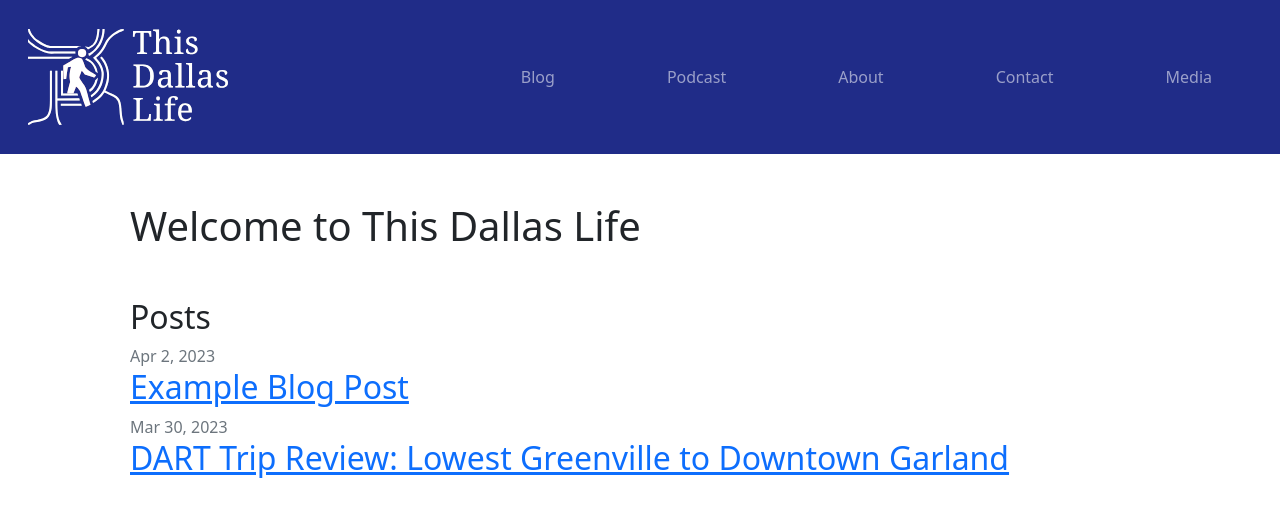
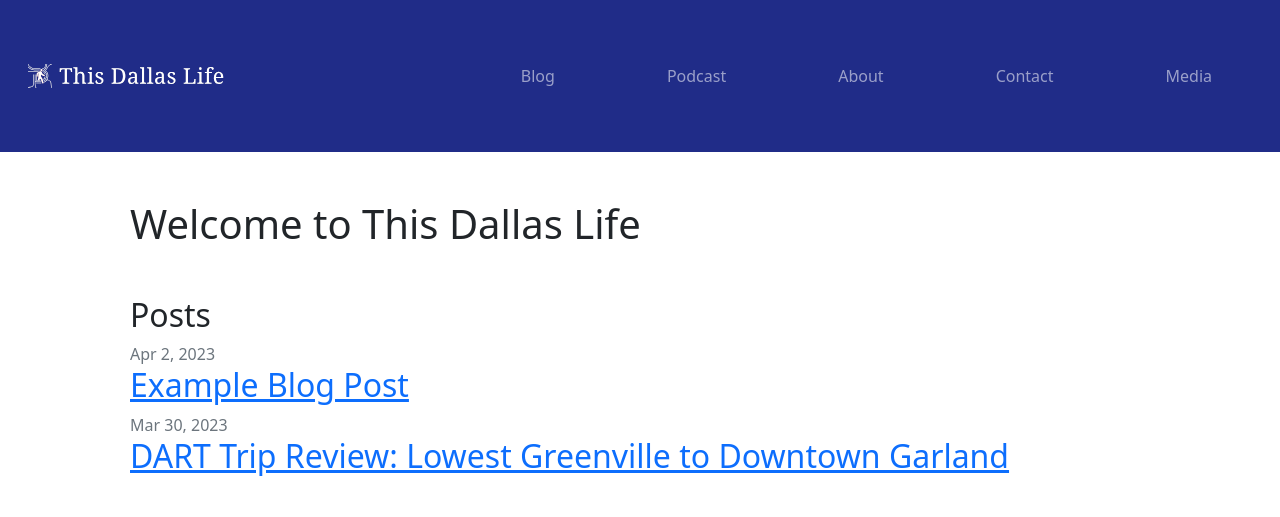
Before and after one commit to DallasUrbanists/dallasurbanists.com, a Jekyll site: the page built from index.html, in a window 1280 px wide. Shown: the top 517 px of the page. Built offline with Jekyll 4.4.1, drawn with Linux system fonts in a browser that asks for light colours.

Commit message:
Replace compact logo and wordmark with inline logo and wordmark

```diff
--- a/_includes/nav.html
+++ b/_includes/nav.html
@@ -1,7 +1,7 @@
 <nav class="navbar navbar-expand-lg bg-primary" data-bs-theme="dark">
     <div class="container-fluid">
         <a class="navbar-brand" href="{{ "/" | relative_url }}">
-            <img class="m-3" src="{{ "/assets/compact-logo-and-wordmark-white.svg" | relative_url }}" alt="This Dallas Life" width="200">
+            <img class="m-3" src="{{ "/assets/inline-logo-and-wordmark-white.svg" | relative_url }}" alt="This Dallas Life" width="200">
         </a>
         <button class="navbar-toggler" type="button" data-bs-toggle="collapse" data-bs-target="#navbarSupportedContent"
             aria-controls="navbarSupportedContent" aria-expanded="false" aria-label="Toggle navigation">
```
